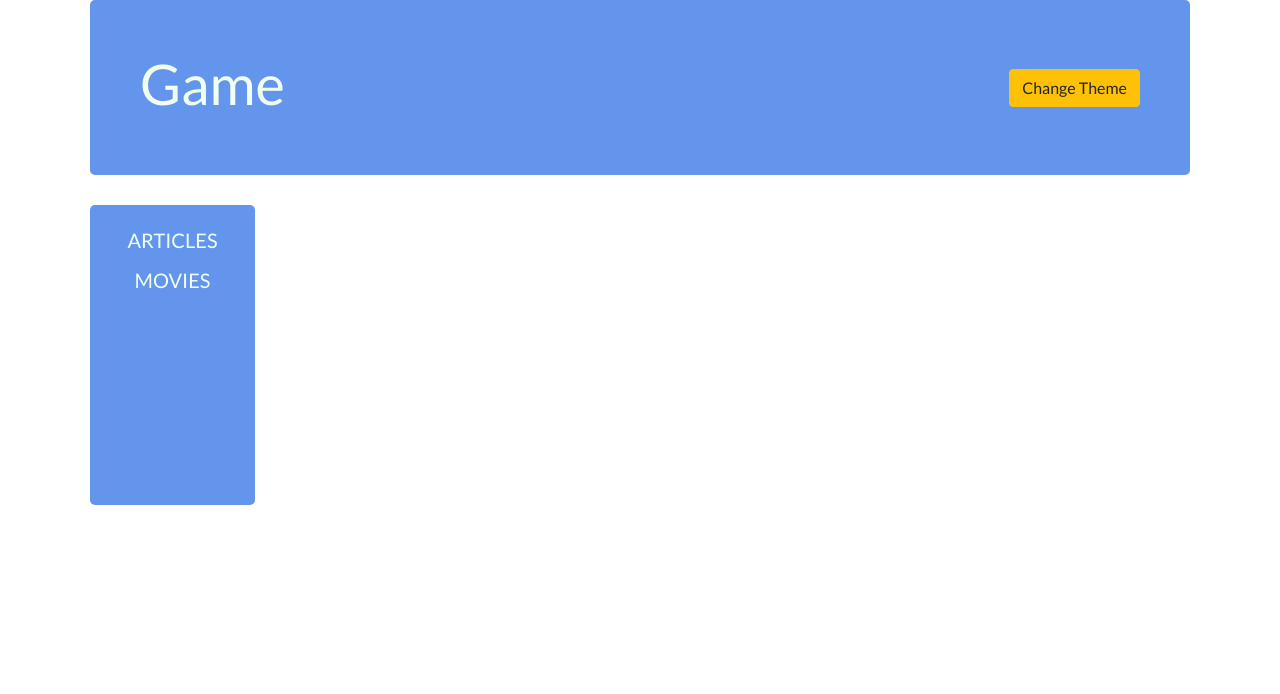
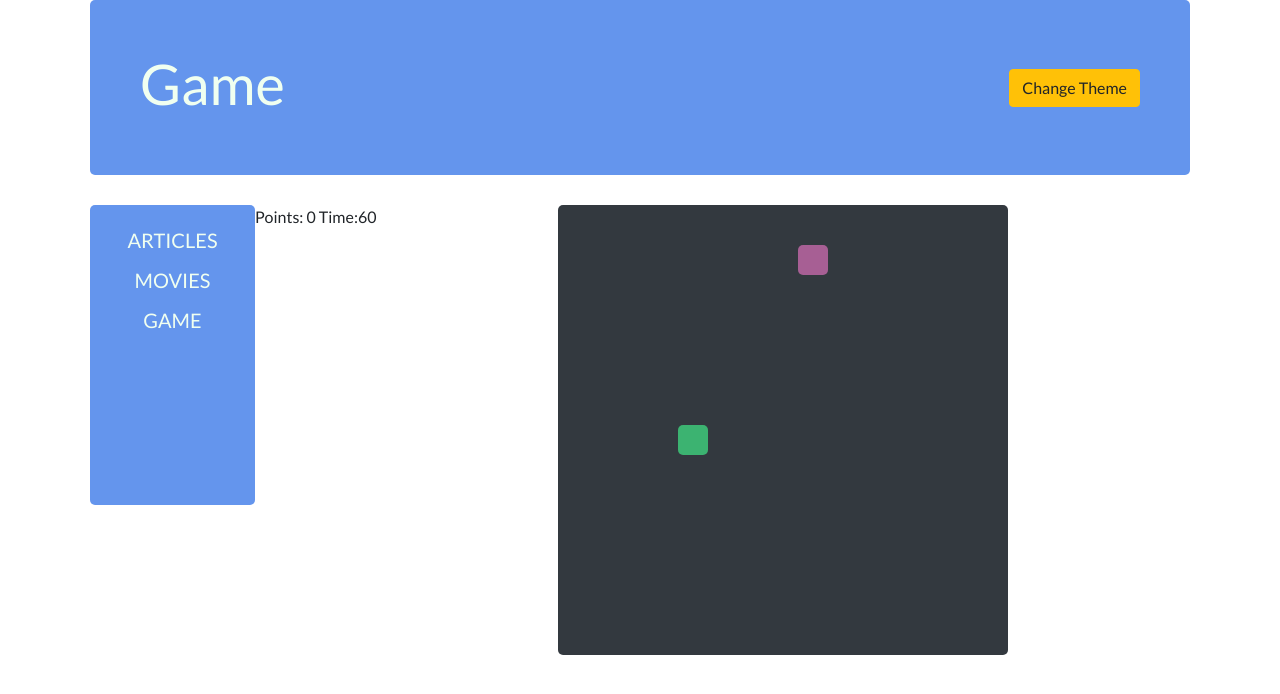
Before and after one commit to sergei740/article-list, a React (Create React App) app: page /game in a window 1280 px wide. Shown: the top 694 px of the page. Built offline with nearby package versions, Linux system fonts and the light colour scheme; the HTML template or start-up script is replaced by a standard one.

Commit message:
added Game, PlayerSquare, RandomSquare and Timer components.Implemented the movement of PlayerSquare and random position of RandomSquare

```diff
--- a/src/components/App/App.jsx
+++ b/src/components/App/App.jsx
@@ -7,6 +7,7 @@ import Articles from "../Articles/Articles";
 import SideBar from "../SideBar/SideBar";
 import Header from "../Header/Header";
 import MovieList from "../MovieList/MovieList";
+import Game from '../Game/Game';
 
 
 class App extends Component {
@@ -85,6 +86,7 @@ class App extends Component {
                                                            openFilter={ this.openFilter }/> }/>
 
             <Route path='/movies' component={ MovieList }/>
+            <Route path='/game' component={ Game }/>
           </div>
         </div>
       </BrowserRouter>
--- /dev/null
+++ b/src/components/Game/Game.jsx
@@ -0,0 +1,106 @@
+import React, { Component } from 'react';
+import style from './style.module.css';
+import PlayerSquare from '../PlayerSquare/PayerSuare';
+import RandomSquare from '../RandomSquare/RandomSquare';
+import getRandomNumb from '../../getRandomNumb';
+
+
+class Game extends Component {
+  constructor(props) {
+    super(props);
+    this.state = {
+      time: 60,
+      points: 0,
+      marginTop: getRandomNumb(),
+      marginLeft: getRandomNumb(),
+      random: {
+        marginTop: getRandomNumb(),
+        marginLeft: getRandomNumb()
+      }
+    }
+  }
+
+  mainFunction = () => {
+    if (this.state.time !== 0) {
+      this.timer();
+      this.comparePosition();
+      setTimeout(this.mainFunction, 1000);
+    } else {
+      clearTimeout(setTimeout(this.mainFunction, 1000));
+    }
+  };
+
+  timer = () => {
+    const newTime = this.state.time !== 0 ? this.setState({ time: this.state.time - 1 }) : this.state.time;
+    return newTime;
+  };
+
+  getRandomPosition = () => {
+    this.setState({
+      random: {
+        marginTop: getRandomNumb(),
+        marginLeft: getRandomNumb()
+      }
+    });
+  };
+
+  comparePosition = () => {
+    if (this.state.marginLeft === this.state.random.marginLeft && this.state.marginTop === this.state.random.marginTop) {
+      this.getRandomPosition();
+      this.setState({ points: this.state.points + 1 });
+    }
+  };
+
+  clickToStart = () => {
+    this.mainFunction();
+    if (this.state.time !== 0) {
+      setInterval(this.getRandomPosition, 3000);
+    } else {
+      clearInterval(setInterval(this.getRandomPosition, 3000));
+    }
+  };
+
+  changePosition = (e) => {
+    switch (e.keyCode) {
+      case 37:
+        this.state.marginLeft !== 0
+          ? this.setState({ marginLeft: this.state.marginLeft - 20 })
+          : this.setState({ marginLeft: this.state.marginLeft });
+        break;
+      case 38:
+        this.state.marginTop !== 0
+          ? this.setState({ marginTop: this.state.marginTop - 20 })
+          : this.setState({ marginTop: this.state.marginTop });
+        console.log(this.state);
+        break;
+      case 39:
+        this.state.marginLeft !== 420
+          ? this.setState({ marginLeft: this.state.marginLeft + 20 })
+          : this.setState({ marginLeft: this.state.marginLeft });
+        console.log(this.state);
+        break;
+      case 40:
+        this.state.marginTop !== 420
+          ? this.setState({ marginTop: this.state.marginTop + 20 })
+          : this.setState({ marginTop: this.state.marginTop });
+        console.log(this.state);
+        break;
+      default:
+        break;
+    }
+  };
+
+  render() {
+    return (
+      <>
+        { `Points: ${ this.state.points } Time:${ this.state.time }` }
+        <div className={ style.game }>
+          <PlayerSquare changePosition={ this.changePosition } param={ this.state } clickToStart={ this.clickToStart }/>
+          <RandomSquare param={ this.state.random }/>
+        </div>
+      </>
+    )
+  }
+}
+
+export default Game;
--- /dev/null
+++ b/src/components/Game/style.module.css
@@ -0,0 +1,10 @@
+.game {
+    width: 450px;
+    margin: auto;
+    display: flex;
+    flex-direction: column;
+    background: #33393F;
+    border-radius: 5px;
+    height: 450px;
+    position: relative;
+}
--- /dev/null
+++ b/src/components/PlayerSquare/PayerSuare.jsx
@@ -0,0 +1,11 @@
+import React from 'react';
+import style from './style.module.css'
+
+function PlayerSquare(props) {
+  return (
+    <div tabIndex='0' className={ style.playerSquare } style={ props.param }
+         onKeyDown={ props.changePosition } onClick={ props.clickToStart }></div>
+  )
+}
+
+export default PlayerSquare;
--- /dev/null
+++ b/src/components/PlayerSquare/style.module.css
@@ -0,0 +1,9 @@
+.playerSquare {
+    height: 30px;
+    width: 30px;
+    background: mediumseagreen;
+    border-radius: 5px;
+    position: absolute;
+    z-index: 1000;
+    outline: none;
+}
--- /dev/null
+++ b/src/components/RandomSquare/RandomSquare.jsx
@@ -0,0 +1,10 @@
+import React from 'react';
+import style from './style.module.css';
+
+function RandomSquare(props) {
+  return (
+    <div className={ style.randomSquare } style={ props.param }></div>
+  )
+}
+
+export default RandomSquare;
--- /dev/null
+++ b/src/components/RandomSquare/style.module.css
@@ -0,0 +1,7 @@
+.randomSquare {
+    height: 30px;
+    width: 30px;
+    background: #A75F94;
+    border-radius: 5px;
+    position: absolute;
+}
--- a/src/components/SideBar/SideBar.jsx
+++ b/src/components/SideBar/SideBar.jsx
@@ -11,6 +11,9 @@ function SideBar(props) {
       <NavLink to='/movies' onClick={ props.onClickNavLink }>
         <div className={ props.secondStyle ? style.side_bar_link : style.side_bar_link_second }>MOVIES</div>
       </NavLink>
+      <NavLink to='/game' onClick={ props.onClickNavLink }>
+        <div className={ props.secondStyle ? style.side_bar_link : style.side_bar_link_second }>GAME</div>
+      </NavLink>
     </div>
   )
 }
--- /dev/null
+++ b/src/getRandomNumb.js
@@ -0,0 +1,9 @@
+const getRandomNumb = () => {
+  let arr = [0];
+  for (let i = 1; i < 22; i++) {
+    arr.push(arr[i - 1] + 20);
+  }
+  return arr[Math.floor(Math.random() * (22 - 0 + 1)) + 0];
+};
+
+export default getRandomNumb;
```
Also changed, not shown: src/components/Timer.jsx (added, +40 -0 lines).
